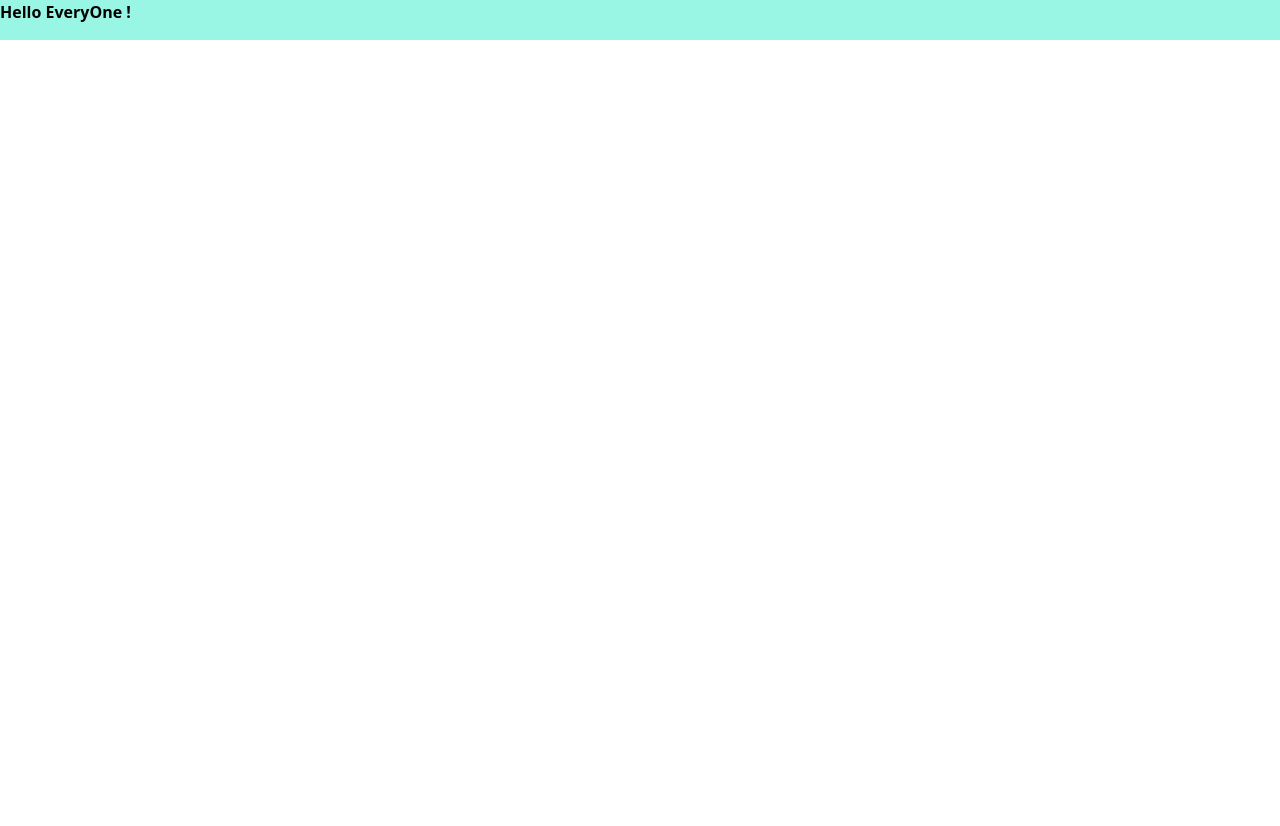
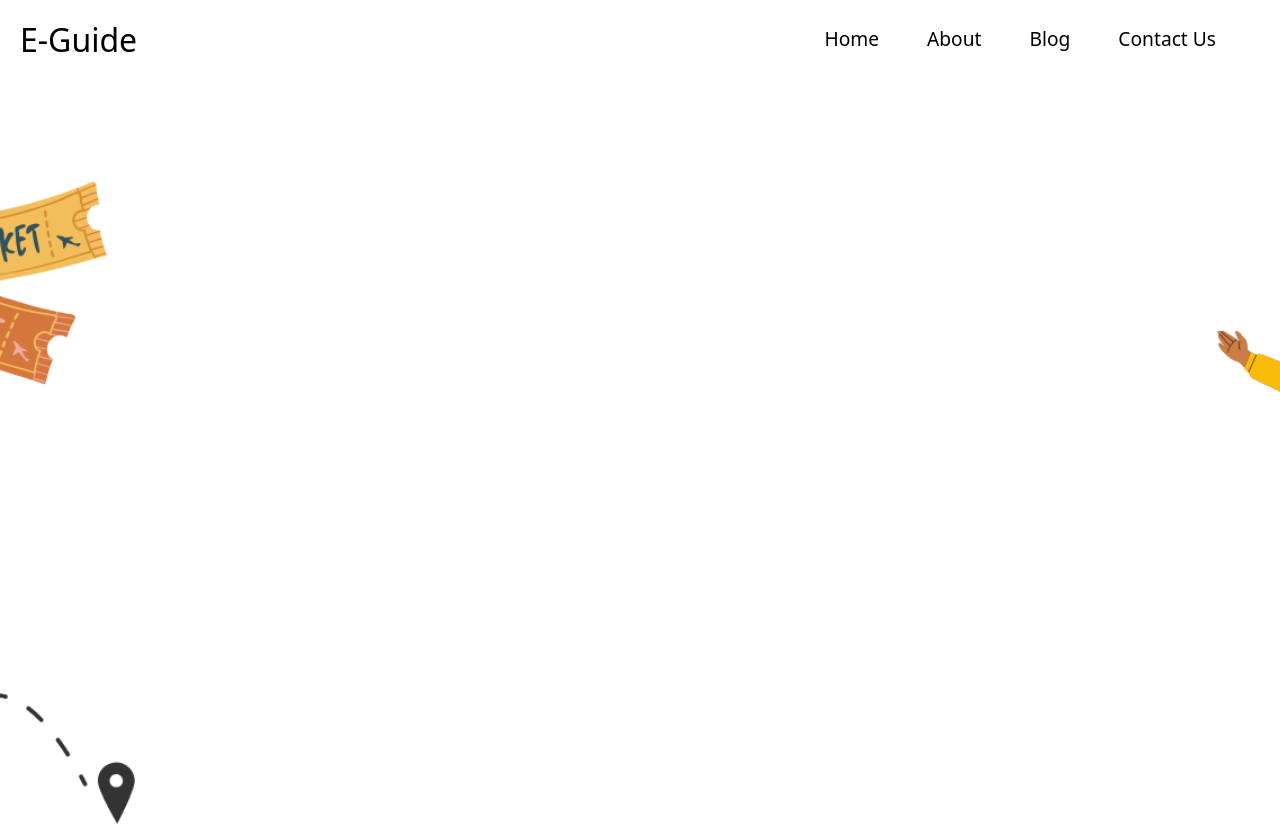
Before and after one commit to mr0-0kushal/Tourist-Guide-Finder, a React (Vite) app in the folder frontend/: page / in a window 1280 px wide. Shown: the top 826 px of the page. Before the commit the page ends 800 px from the top, so only its background shows below. Built offline with nearby package versions, Linux system fonts and the light colour scheme.

Commit message:
UpdateNavbar+Layout

```diff
--- a/frontend/package.json
+++ b/frontend/package.json
@@ -12,7 +12,10 @@
   "dependencies": {
     "@tailwindcss/vite": "^4.0.3",
     "react": "^18.3.1",
-    "react-dom": "^18.3.1"
+    "react-dom": "^18.3.1",
+    "react-router": "^7.2.0",
+    "react-router-dom": "^7.3.0",
+    "react-router-hash-link": "^2.4.3"
   },
   "devDependencies": {
     "@eslint/js": "^9.17.0",
--- a/frontend/src/App.jsx
+++ b/frontend/src/App.jsx
@@ -1,10 +1,17 @@
 import React from 'react'
+import { BrowserRouter, Routes, Route } from "react-router";
+import Home from './pages/Home';
+import Layout from './pages/Layout';
 
 const App = () => {
   return (
-    <div className ="bg-teal-200 w-full h-10 font-extrabold">
-      Hello EveryOne !
-    </div>
+    <BrowserRouter>
+    <Routes>
+      <Route path='/' element={<Layout />}>
+        <Route index element={<Home />} />
+      </Route>
+    </Routes>
+  </BrowserRouter>
   )
 }
 
--- /dev/null
+++ b/frontend/src/components/Icons.jsx
@@ -0,0 +1,57 @@
+// here I have used https://react-svgr.com/playground/ to convert svg to react component
+// Here are all the svg Icons that I hae used in this project as a react component
+
+export const CodeIcon = (props) => (
+  <svg
+    xmlns="http://www.w3.org/2000/svg"
+    width="100%"
+    height="100%"
+    viewBox="0 0 256 256"
+    {...props}
+  >
+    <path fill="rgba(255, 255, 255, 0)" d="M0 0h256v256H0z" />
+    <path
+      fill="currentColor"
+      d="M71.68 97.22 34.74 128l36.94 30.78a12 12 0 1 1-15.36 18.44l-48-40a12 12 0 0 1 0-18.44l48-40a12 12 0 0 1 15.36 18.44Zm176 21.56-48-40a12 12 0 1 0-15.36 18.44L221.26 128l-36.94 30.78a12 12 0 1 0 15.36 18.44l48-40a12 12 0 0 0 0-18.44ZM164.1 28.72a12 12 0 0 0-15.38 7.18l-64 176a12 12 0 0 0 7.18 15.37 11.79 11.79 0 0 0 4.1.73 12 12 0 0 0 11.28-7.9l64-176a12 12 0 0 0-7.18-15.38Z"
+    />
+  </svg>
+);
+
+export const HamburgetMenuOpen = (props) => (
+  <svg
+    xmlns="http://www.w3.org/2000/svg"
+    width="100%"
+    height="100%"
+    viewBox="0 0 24 24"
+    {...props}
+  >
+    <path fill="rgba(255, 255, 255, 0)" d="M0 0h24v24H0z" />
+    <path
+      fill="none"
+      stroke="currentColor"
+      strokeLinecap="round"
+      strokeLinejoin="round"
+      strokeWidth={2}
+      d="M3 17h18M3 12h18M3 7h18"
+    />
+  </svg>
+);
+
+export const HamburgetMenuClose = (props) => (
+  <svg
+    xmlns="http://www.w3.org/2000/svg"
+    width="100%"
+    height="100%"
+    viewBox="0 0 24 24"
+    {...props}
+  >
+    <path fill="rgba(255, 255, 255, 0)" d="M0 0h24v24H0z" />
+    <g fill="none" fillRule="evenodd">
+      <path d="M24 0v24H0V0h24ZM12.593 23.258l-.011.002-.071.035-.02.004-.014-.004-.071-.035c-.01-.004-.019-.001-.024.005l-.004.01-.017.428.005.02.01.013.104.074.015.004.012-.004.104-.074.012-.016.004-.017-.017-.427c-.002-.01-.009-.017-.017-.018Zm.265-.113-.013.002-.185.093-.01.01-.003.011.018.43.005.012.008.007.201.093c.012.004.023 0 .029-.008l.004-.014-.034-.614c-.003-.012-.01-.02-.02-.022Zm-.715.002a.023.023 0 0 0-.027.006l-.006.014-.034.614c0 .012.007.02.017.024l.015-.002.201-.093.01-.008.004-.011.017-.43-.003-.012-.01-.01-.184-.092Z" />
+      <path
+        fill="currentColor"
+        d="m12 14.121 5.303 5.304a1.5 1.5 0 0 0 2.122-2.122L14.12 12l5.304-5.303a1.5 1.5 0 1 0-2.122-2.121L12 9.879 6.697 4.576a1.5 1.5 0 1 0-2.122 2.12L9.88 12l-5.304 5.303a1.5 1.5 0 1 0 2.122 2.122L12 14.12Z"
+      />
+    </g>
+  </svg>
+);
--- /dev/null
+++ b/frontend/src/components/Navbar.css
@@ -0,0 +1,142 @@
+.navbar {
+    height: 80px;
+    display: flex;
+    justify-content: center;
+    align-items: center;
+    font-size: 1.2rem;
+    position: sticky;
+    top: 0;
+    z-index: 20;
+  }
+
+  .nav-container {
+    display: flex;
+    justify-content: center;
+    align-items: center;
+    width: 100%;
+    height: 80px;
+    max-width: 1500px;
+    position: relative;
+  }
+
+  .nav-logo {
+    color: black;
+    align-items: center;
+    margin-left: 20px;
+    cursor: pointer;
+    text-decoration: none;
+    font-size: 2rem;
+    flex-grow: 1;
+
+    display: flex;
+    align-items: center;
+    justify-items: center;
+  }
+
+  .nav-logo .icon {
+    display: inline-block;
+    width: 3rem;
+    height: 3rem;
+    margin-left: 16px;
+  }
+
+  .nav-menu {
+    display: flex;
+    list-style: none;
+    text-align: center;
+    margin-right: 2rem;
+  }
+
+  .nav-links {
+    color: black;
+    text-decoration: none;
+    padding: 0.5rem 1rem;
+    height: 100%;
+    border-bottom: 3px solid transparent;
+  }
+  /* .fa-code {
+    margin-left: 1rem;
+  } */
+
+  .nav-item {
+    line-height: 40px;
+    margin-right: 1rem;
+  }
+
+  .nav-item:after {
+    content: "";
+    display: block;
+    height: 3px;
+    width: 0;
+    background: transparent;
+    transition: width 0.7s ease, background-color 0.5s ease;
+  }
+
+  .nav-item:hover:after {
+    width: 100%;
+    background: #ffdd40;
+  }
+
+  /* .nav-item .active {
+    color: #ffdd40;
+    border: 1px solid #ffdd40;
+  } */
+
+  .nav-icon {
+    display: none;
+    color: #f5b921;
+  }
+
+  .nav-icon .icon {
+    display: inline-block;
+    width: 2rem;
+    height: 2rem;
+  }
+
+  @media screen and (max-width: 960px) {
+    .nav-menu {
+      display: flex;
+      flex-direction: column;
+      width: 100%;
+      border-top: 1pxsolid #fff;
+      position: absolute;
+      top: 80px;
+      left: -110%;
+      opacity: 1;
+      transition: all 0.5s ease;
+    }
+
+    .nav-menu.active {
+      background: #1f5156;
+      left: 0px;
+      opacity: 1;
+      transition: all 0.5s ease;
+      z-index: 1;
+    }
+    .nav-item .active {
+      color: #ffdd40;
+      border: none;
+    }
+    .nav-links {
+      padding: 1.5rem;
+      width: 100%;
+      display: table;
+    }
+
+    .nav-logo .icon {
+      width: 2rem;
+      height: 2rem;
+    }
+
+    .nav-icon {
+      display: block;
+      position: absolute;
+      top: 50%;
+      right: 0;
+      transform: translate(-100%, -50%);
+      width: 2rem;
+      height: 2rem;
+      cursor: pointer;
+      color: #ffdd40;
+    }
+  }
--- a/frontend/src/components/Navbar.jsx
+++ b/frontend/src/components/Navbar.jsx
@@ -0,0 +1,100 @@
+import React, { useState , useEffect } from "react";
+import { NavLink } from "react-router-dom";
+import { NavHashLink } from "react-router-hash-link";
+  import "./NavBar.css";
+import { CodeIcon, HamburgetMenuClose, HamburgetMenuOpen } from "./Icons";
+
+function NavBar() {
+  const [click, setClick] = useState(false);
+
+  const handleClick = () => setClick(!click);
+  const [scrolled, setScrolled] = useState(false);
+
+  useEffect(() => {
+    const handleScroll = () => {
+      if (window.scrollY > 50) {
+        setScrolled(true);
+      } else {
+        setScrolled(false);
+      }
+    };
+
+    window.addEventListener("scroll", handleScroll);
+    return () => window.removeEventListener("scroll", handleScroll);
+  }, []);
+  return (
+    <>
+      <nav className={`navbar transition-all duration-300 ${
+        scrolled ? "bg-[#FBBB0B80]" : "bg-transparent"
+      }`}>
+        <div className="nav-container">
+          <NavLink exact to="/" className="nav-logo">
+            <span>E-Guide</span>
+          </NavLink>
+
+          <ul className={click ? "nav-menu active" : "nav-menu"}>
+            <li className="nav-item">
+              <NavHashLink
+                exact
+                to="#home"
+                activeClassName="active"
+                className="nav-links"
+                onClick={handleClick}
+              >
+                Home
+              </NavHashLink>
+            </li>
+            <li className="nav-item">
+              <NavHashLink
+                smooth
+                to="#about"
+                activeClassName="active"
+                className="nav-links"
+                onClick={handleClick}
+              >
+                About
+              </NavHashLink>
+            </li>
+            <li className="nav-item">
+              <NavHashLink
+                smooth
+                to="#blog"
+                activeClassName="active"
+                className="nav-links"
+                onClick={handleClick}
+              >
+                Blog
+              </NavHashLink>
+            </li>
+            <li className="nav-item">
+              <NavHashLink
+                smooth
+                to="#contact"
+                activeClassName="active"
+                className="nav-links"
+                onClick={handleClick}
+              >
+                Contact Us
+              </NavHashLink>
+            </li>
+          </ul>
+          <div className="nav-icon" onClick={handleClick}>
+            {/* <i className={click ? "fas fa-times" : "fas fa-bars"}></i> */}
+
+            {!click ? (
+              <span className="icon">
+                <HamburgetMenuOpen />{" "}
+              </span>
+            ) : (
+              <span className="icon">
+                <HamburgetMenuClose />
+              </span>
+            )}
+          </div>
+        </div>
+      </nav>
+    </>
+  );
+}
+
+export default NavBar;
--- /dev/null
+++ b/frontend/src/pages/Home.css
@@ -0,0 +1,7 @@
+.section {
+    scroll-margin-top: 80px; /* Adjust based on your navbar height */
+  }
+.imageBg {
+  background-image: url('/images/homeBg.png');
+  background-size: cover;
+}
--- a/frontend/src/pages/Home.jsx
+++ b/frontend/src/pages/Home.jsx
@@ -0,0 +1,28 @@
+import React from 'react'
+import './Home.css'
+
+
+const Home = () => {
+  return (
+    <div className='flex flex-col min-w-screen min-h-screen'>
+      {/* section0 */}
+      <div id="home" className='flex w-full min-h-screen mb-14 section relative'>
+        <div className='imageBg absolute h-[108vh] w-full'/>
+      </div>
+      {/* section1 */}
+      <div id='about' className='flex w-full min-h-screen p-3 bg-gray-100 section'>
+        About
+      </div>
+      {/* section2 */}
+      <div id="blog" className='flex w-full min-h-screen p-3 section'>
+        Blog
+      </div>
+      {/* section3 */}
+      <div id="contact" className='flex w-full min-h-screen p-3 bg-gray-100 section'>
+        Contact Us
+      </div>
+    </div>
+  )
+}
+
+export default Home
--- /dev/null
+++ b/frontend/src/pages/Layout.jsx
@@ -0,0 +1,14 @@
+import React from 'react'
+import Navbar from '../components/Navbar'
+import { Outlet } from "react-router-dom";
+
+const Layout = () => {
+  return (
+    <>
+    <Navbar/>
+    <Outlet />
+    </>
+  )
+}
+
+export default Layout
```
Also changed, not shown: frontend/public/images/homeBg.png (added), 1 other file (tests, documents, lock files or other folders).
